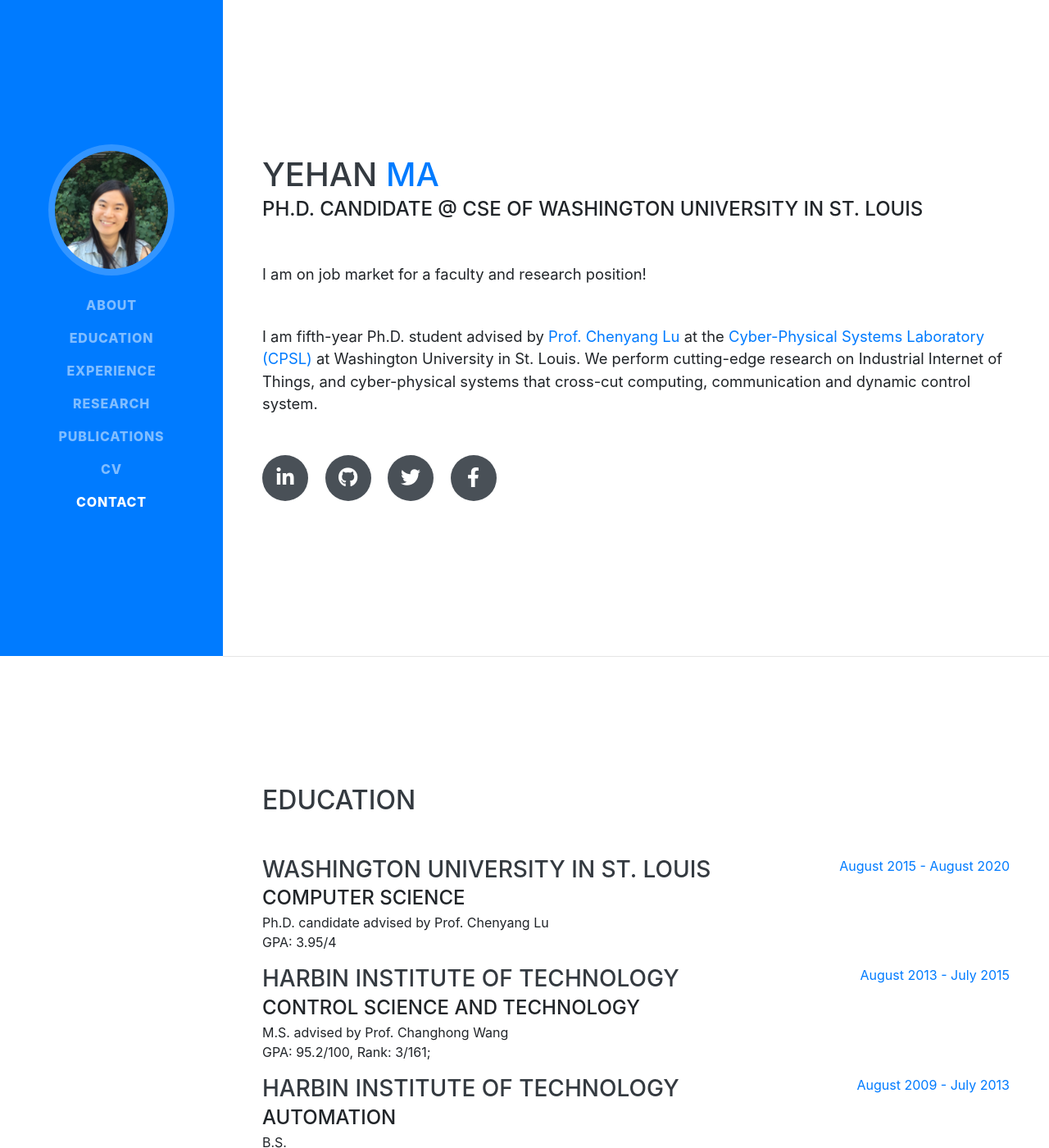
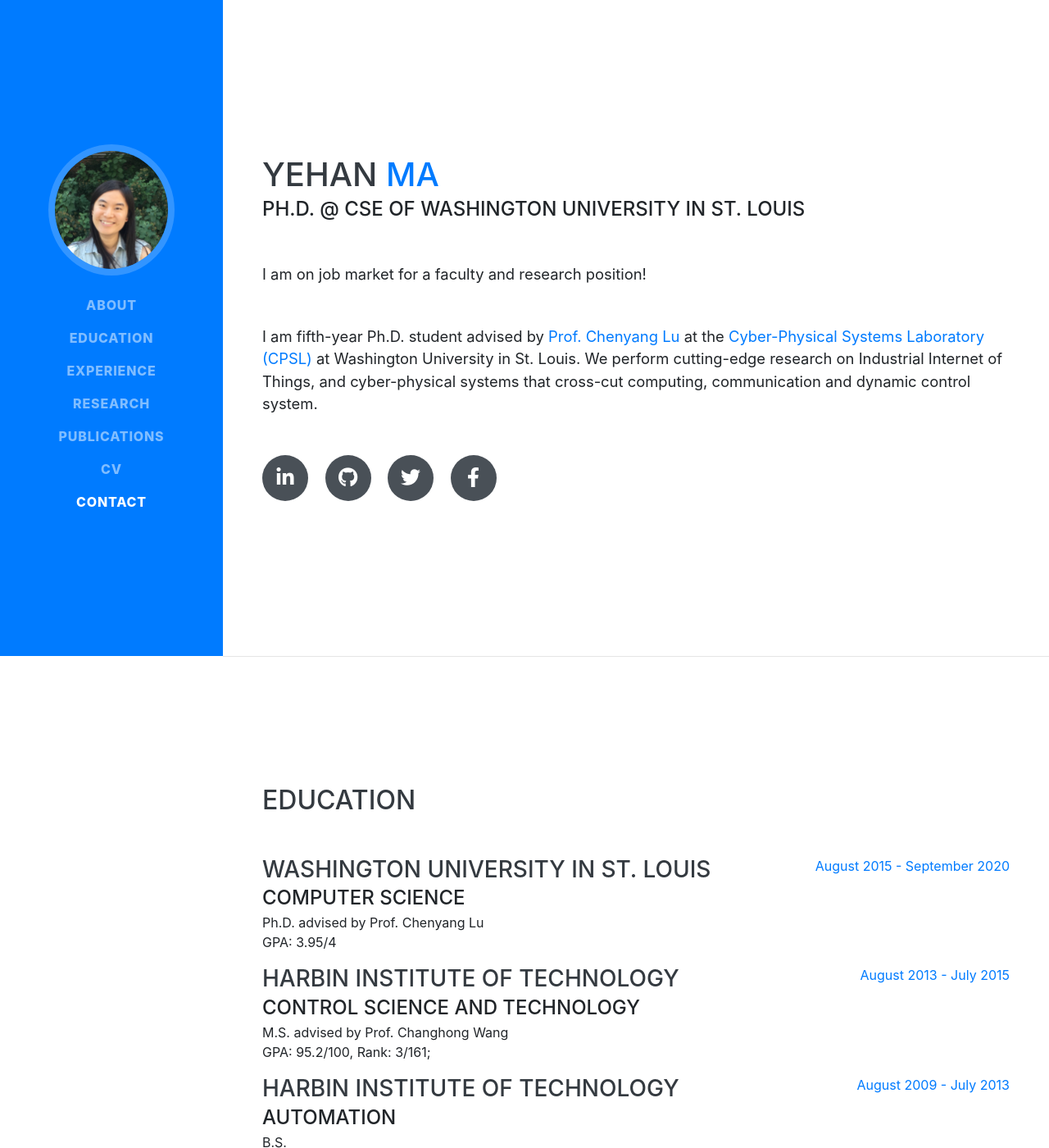
Before and after one commit to yehanCPSL/yehanCPSL.github.io, a website with bundled scripts: page index.html in a window 1280 px wide. Shown: the top 1400 px of the page at 82% size. Built offline with nearby package versions, Linux system fonts and the light colour scheme; a web font is replaced by a local one.

Commit message:
Update index.html

```diff
--- a/index.html
+++ b/index.html
@@ -69,7 +69,7 @@
         <h1 class="mb-0">Yehan
           <span class="text-primary">Ma</span>
         </h1>
-        <div class="subheading mb-5">Ph.D. candidate @ CSE of Washington University in St. Louis<br>
+        <div class="subheading mb-5">Ph.D. @ CSE of Washington University in St. Louis<br>
         </div>
         <p class="lead mb-5">I am on job market for a faculty and research position!</p>
 
@@ -102,11 +102,11 @@
           <div class="resume-content">
             <h3 class="mb-0">Washington University in St. Louis</h3>
             <div class="subheading">Computer Science</div>
-            <div>Ph.D. candidate advised by Prof. Chenyang Lu</div>
+            <div>Ph.D. advised by Prof. Chenyang Lu</div>
             <p>GPA: 3.95/4</p>
           </div>
           <div class="resume-date text-md-right">
-            <span class="text-primary">August 2015 - August 2020</span>
+            <span class="text-primary">August 2015 - September 2020</span>
           </div>
         </div>
 
```
